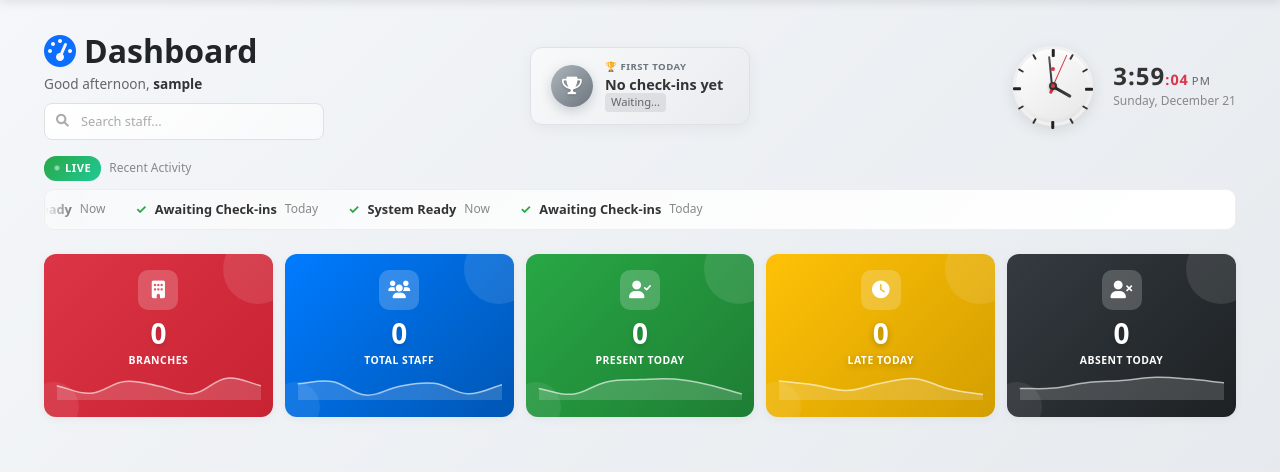
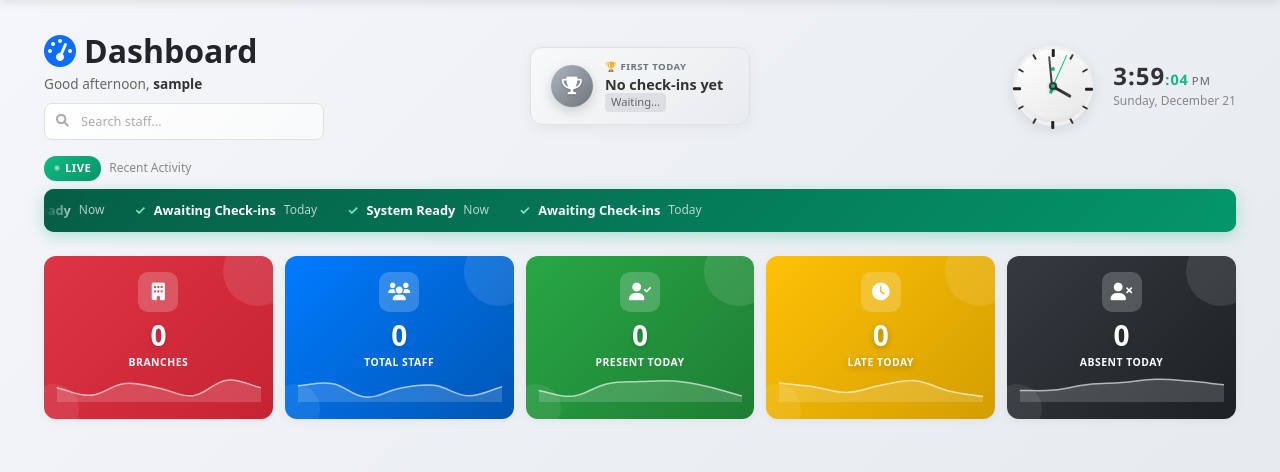
Before and after one commit to naturalwaves/attendance-system, a Flask app: page /dashboard in a window 1280 px wide. Shown: the part 66-538 px from the top of the page. Run offline with Flask 3, Linux system fonts and the light colour scheme; the visitor is signed in with stand-in values (Sample User, id 1); data comes from the database, SQL or seed files in the repository; data that the repository does not hold is empty.

Commit message:
Update dashboard.html

```diff
--- a/templates/dashboard.html
+++ b/templates/dashboard.html
@@ -51,7 +51,7 @@
         transform: translate(-50%, -50%);
         width: 4px;
         height: 4px;
-        background: #dc3545;
+        background: #10b981;
         border-radius: 50%;
     }
     .hour-marks {
@@ -80,7 +80,7 @@
         transform: translateX(-50%);
         width: 4px;
         height: 4px;
-        background: #dc3545;
+        background: #10b981;
         border-radius: 50%;
     }
     .hand {
@@ -107,7 +107,7 @@
     .second-hand {
         width: 1px;
         height: 34px;
-        background: #dc3545;
+        background: #10b981;
         margin-left: -0.5px;
         z-index: 4;
     }
@@ -119,7 +119,7 @@
         transform: translateX(-50%);
         width: 3px;
         height: 10px;
-        background: #dc3545;
+        background: #10b981;
         border-radius: 1px;
     }
     .digital-clock {
@@ -135,7 +135,7 @@
     }
     .digital-time .seconds {
         font-size: 0.9rem;
-        color: #dc3545;
+        color: #10b981;
         font-weight: 600;
     }
     .digital-time .ampm {
@@ -173,7 +173,7 @@
         display: inline-flex;
         align-items: center;
         gap: 5px;
-        background: linear-gradient(135deg, #28a745, #20c997);
+        background: linear-gradient(135deg, #10b981, #059669);
         color: white;
         padding: 4px 10px;
         border-radius: 12px;
@@ -198,12 +198,12 @@
         color: #888;
     }
     .ticker-wrapper {
-        background: linear-gradient(135deg, #f8f9fa 0%, #fff 100%);
+        background: linear-gradient(135deg, #065f46 0%, #047857 50%, #059669 100%);
         border-radius: 10px;
-        padding: 10px 0;
+        padding: 12px 0;
         position: relative;
         overflow: hidden;
-        border: 1px solid #eee;
+        box-shadow: 0 4px 15px rgba(16, 185, 129, 0.3);
     }
     .ticker-wrapper::before,
     .ticker-wrapper::after {
@@ -217,11 +217,11 @@
     }
     .ticker-wrapper::before {
         left: 0;
-        background: linear-gradient(to right, #f8f9fa, transparent);
+        background: linear-gradient(to right, #065f46, transparent);
     }
     .ticker-wrapper::after {
         right: 0;
-        background: linear-gradient(to left, #fff, transparent);
+        background: linear-gradient(to left, #059669, transparent);
     }
     .ticker-track {
         display: flex;
@@ -242,26 +242,26 @@
         gap: 8px;
         white-space: nowrap;
         font-size: 0.8rem;
-        color: #555;
+        color: rgba(255, 255, 255, 0.9);
     }
     .ticker-item .check {
-        color: #28a745;
+        color: #6ee7b7;
         font-weight: bold;
     }
     .ticker-item .name {
         font-weight: 600;
-        color: #333;
+        color: #fff;
     }
     .ticker-item .time {
-        color: #888;
+        color: rgba(255, 255, 255, 0.7);
         font-size: 0.75rem;
     }
     .ticker-item .branch {
-        background: #e9ecef;
+        background: rgba(255, 255, 255, 0.2);
         padding: 2px 8px;
         border-radius: 4px;
         font-size: 0.7rem;
-        color: #666;
+        color: #fff;
     }
 
     /* Stat Cards - Compact, Beautiful, Fits in One Row */
```
Also changed, not shown: other parts of templates/dashboard.html (+17 -17 lines).
